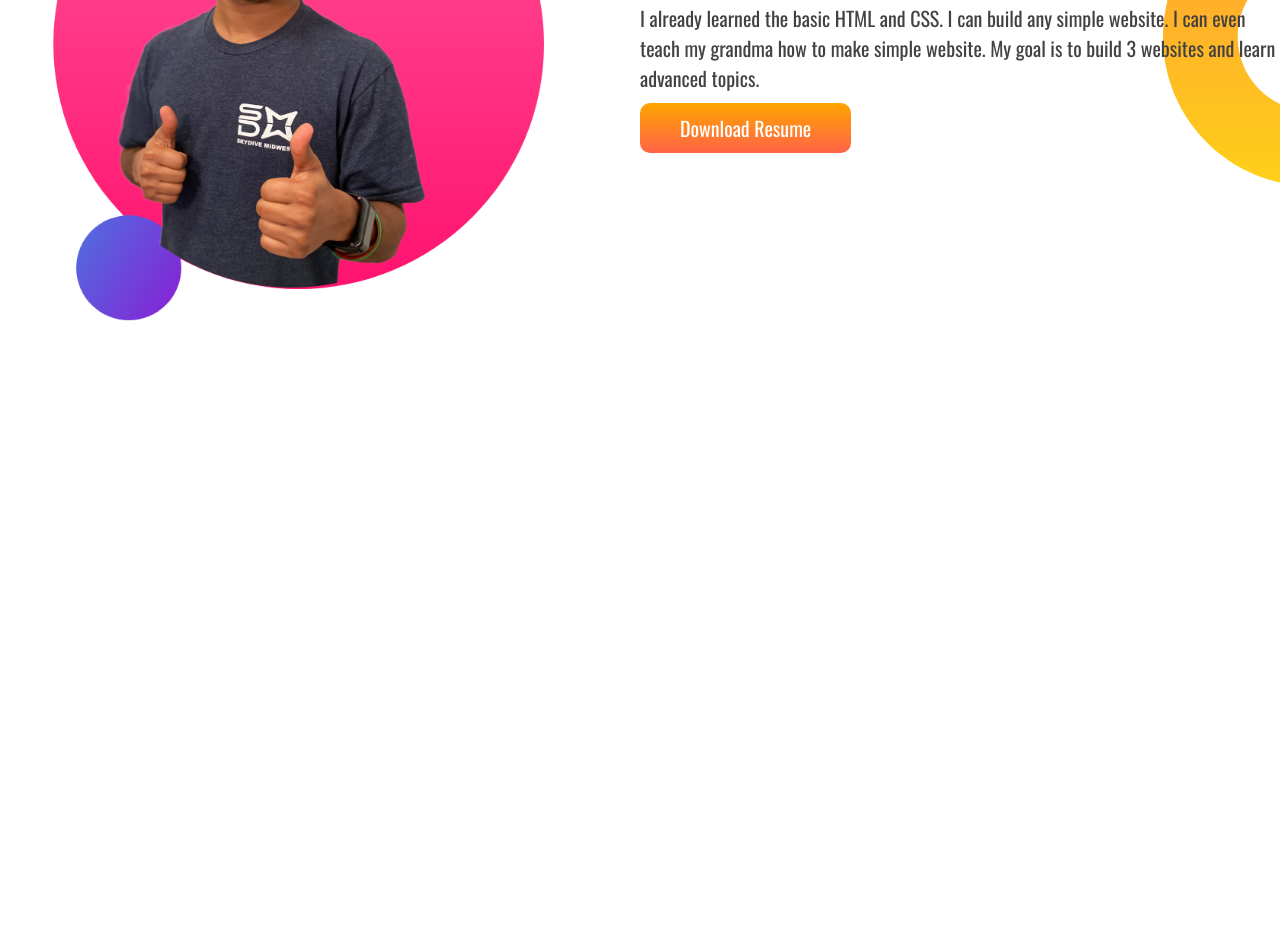
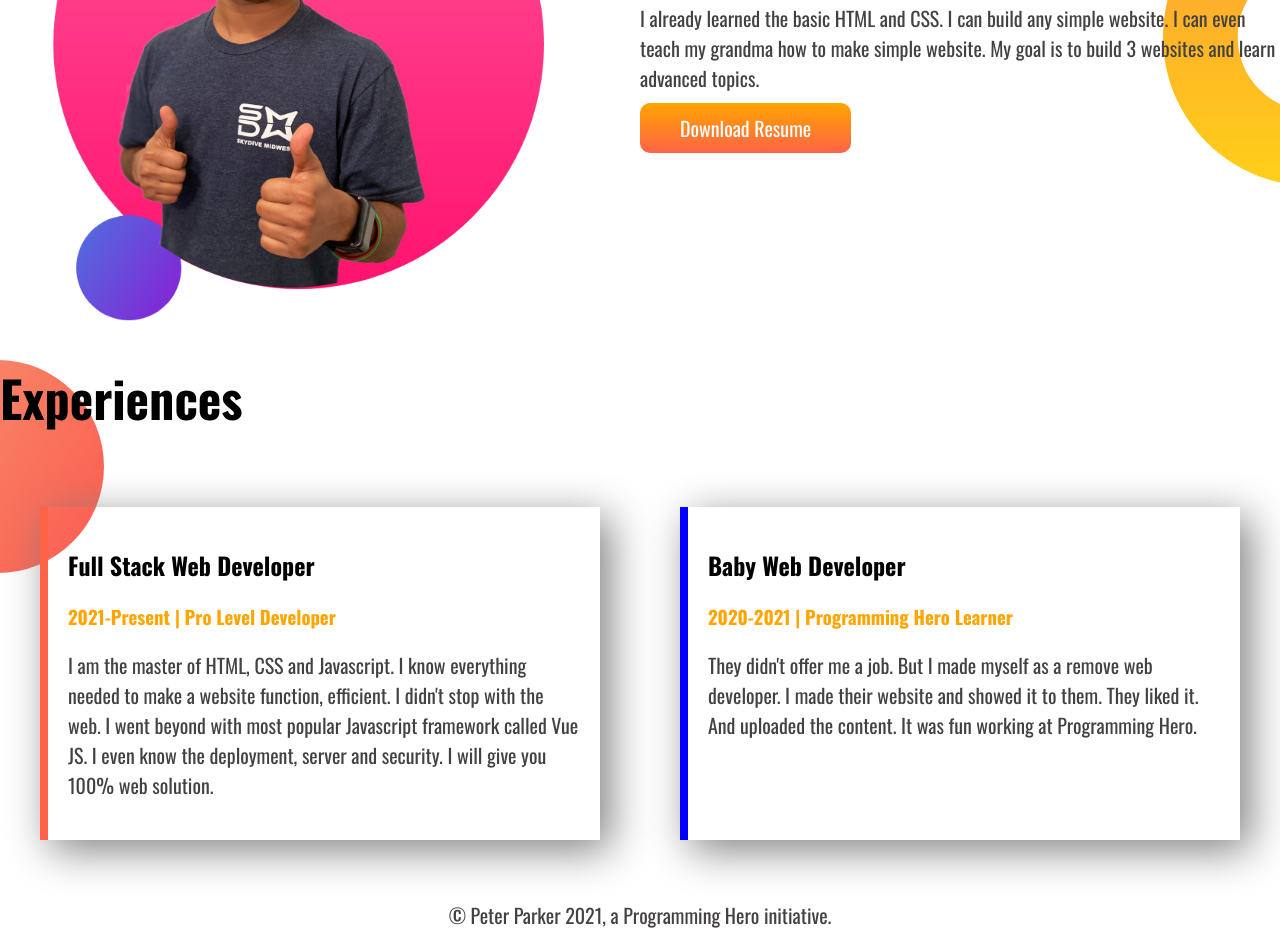
Before and after one commit to Saheebtareque/developoer_portfolio, a plain HTML site: page index.html in a window 1280 px wide. Shown: the part 782-1732 px from the top of the page. Before the commit the page ends 1108 px from the top, so only its background shows below. Drawn offline with nearby package versions, Linux system fonts and the light colour scheme.

Commit message:
last part that includes the footer is done

```diff
--- a/index.html
+++ b/index.html
@@ -1,27 +1,33 @@
 <!DOCTYPE html>
 <html lang="en">
+
 <head>
     <meta charset="UTF-8">
     <meta http-equiv="X-UA-Compatible" content="IE=edge">
     <meta name="viewport" content="width=device-width, initial-scale=1.0">
     <title>Portfolio</title>
     <link rel="preconnect" href="https://fonts.googleapis.com">
-<link rel="preconnect" href="https://fonts.gstatic.com" crossorigin>
-<link href="https://fonts.googleapis.com/css2?family=Oswald:wght@400;700&display=swap" rel="stylesheet">
+    <link rel="preconnect" href="https://fonts.gstatic.com" crossorigin>
+    <link href="https://fonts.googleapis.com/css2?family=Oswald:wght@400;700&display=swap" rel="stylesheet">
     <link rel="stylesheet" href="style.css">
 </head>
+
 <body>
 
     <!-- header start-->
     <section class="top">
-        <div class="peter"><h1> Welcome To <br> <span class="orange-color">peter parker</span> world </h1>
-        <h3>Build Climber and Train Stopper</h3>
-        <p>You might saw me jumping, climbing buildings, and stopping trains. But nobody pays me a dime for that work. That's why I am learning and mastering web development. I will not stop until I become the Web Development Hero.</p>
-        <a class="hire-button" target="blank" href="#"> Hire me</a>
+        <div class="peter">
+            <h1> Welcome To <br> <span class="orange-color">peter parker</span> world </h1>
+            <h3>Build Climber and Train Stopper</h3>
+            <p>You might saw me jumping, climbing buildings, and stopping trains. But nobody pays me a dime for that
+                work. That's why I am learning and mastering web development. I will not stop until I become the Web
+                Development Hero.</p>
+            <a class="hire-button" target="blank" href="#"> Hire me</a>
 
         </div>
         <div class="peter">
-            <img src="images/jhankar.png" alt=""> </div>
+            <img src="images/jhankar.png" alt="">
+        </div>
     </section>
 
     <!-- header end-->
@@ -35,7 +41,8 @@
         <div class="chera">
             <h1>Dream Big</h1>
             <h3>Become a web developer</h3>
-            <p> I already learned the basic HTML and CSS. I can build any simple website. I can even teach my grandma how to make simple website. My goal is to build 3 websites and learn advanced topics.</p>
+            <p> I already learned the basic HTML and CSS. I can build any simple website. I can even teach my grandma
+                how to make simple website. My goal is to build 3 websites and learn advanced topics.</p>
             <a class="hire-button" target="blank" href="#"> Download Resume</a>
 
 
@@ -44,5 +51,25 @@
 
     </section>
     <!-- End of middle part-->
+
+    <!-- Footer part started-->
+    <footer class="last">
+        <h1>Experiences</h1>
+          <div class="parent">
+             <div class="child first">
+                 <h2>Full Stack Web Developer</h1>
+                 <h3 class="orange-color">2021-Present | Pro Level Developer</h3>
+                <p> I am the master of HTML, CSS and Javascript. I know everything needed to make a website function, efficient. I didn't stop with the web. I went beyond with most popular Javascript framework called Vue JS. I even know the deployment, server and security. I will give you 100% web solution. </p>
+             </div>
+             <div class="child second">
+                <h2>Baby Web Developer</h1>
+                <h3 class="orange-color">2020-2021 | Programming Hero Learner</h3>
+               <p>They didn't offer me a job. But I made myself as a remove web developer. I made their website and showed it to them. They liked it. And uploaded the content. It was fun working at Programming Hero. </p>
+             </div>
+          </div>
+          <p style="text-align: center;">© Peter Parker 2021, a Programming Hero initiative.</p>
+    </footer>
+    <!-- Footer part ended-->
 </body>
+
 </html>
--- a/style.css
+++ b/style.css
@@ -64,8 +64,40 @@ body{
 
 }
 
-.chera p{
+ p{
     color: rgb(68, 65, 65);
     font-size: 20px
 
 }
+
+.last{
+    background-image: url(images/exp-bg.png);
+    background-repeat: no-repeat;
+}
+.parent{
+    display:flex;
+    width: 100%;
+    }
+.child{
+    margin: 40px;
+    max-width: 40%;
+    padding: 20px;
+    box-shadow: 10px 10px 40px gray;
+
+}
+
+h2{
+
+    font-weight:600;
+
+
+}
+
+.first{
+   border-left: 8px solid tomato;
+
+}
+.second{
+    border-left: 8px solid blue
+
+ }
```
